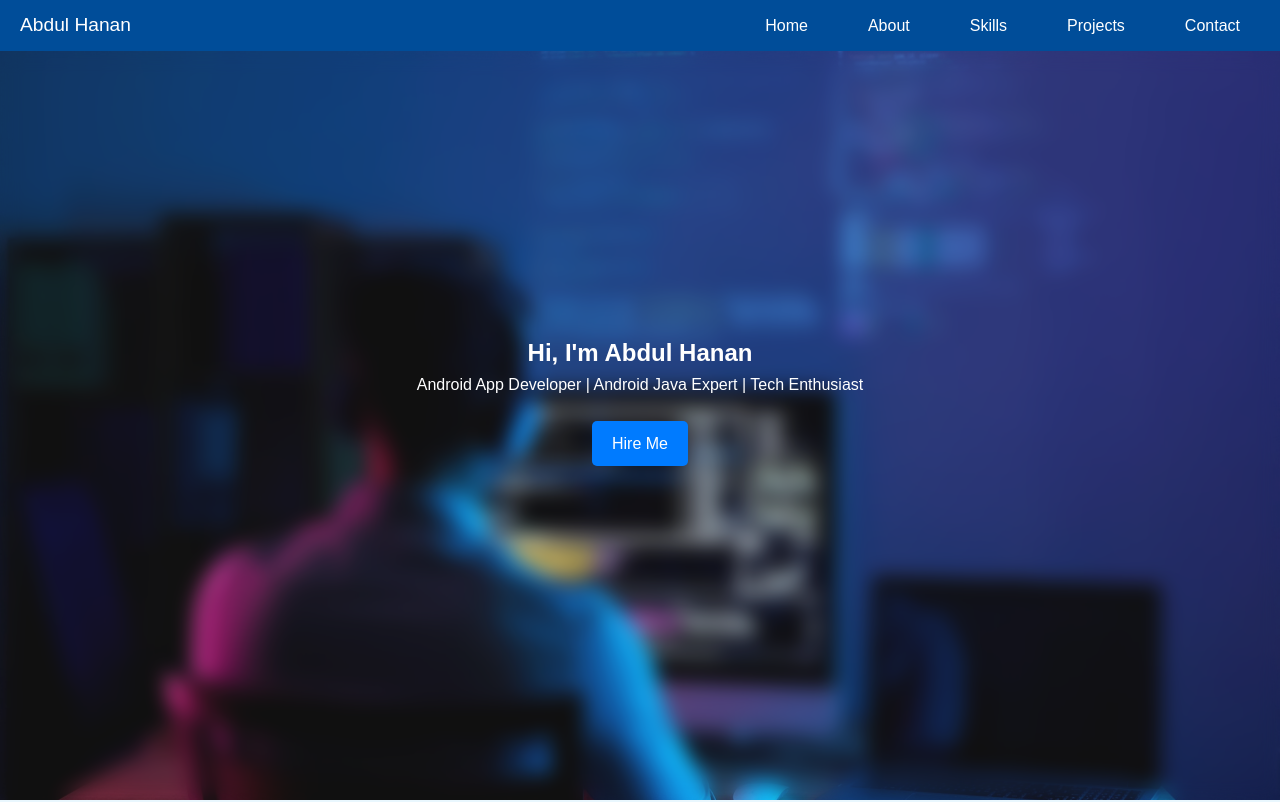
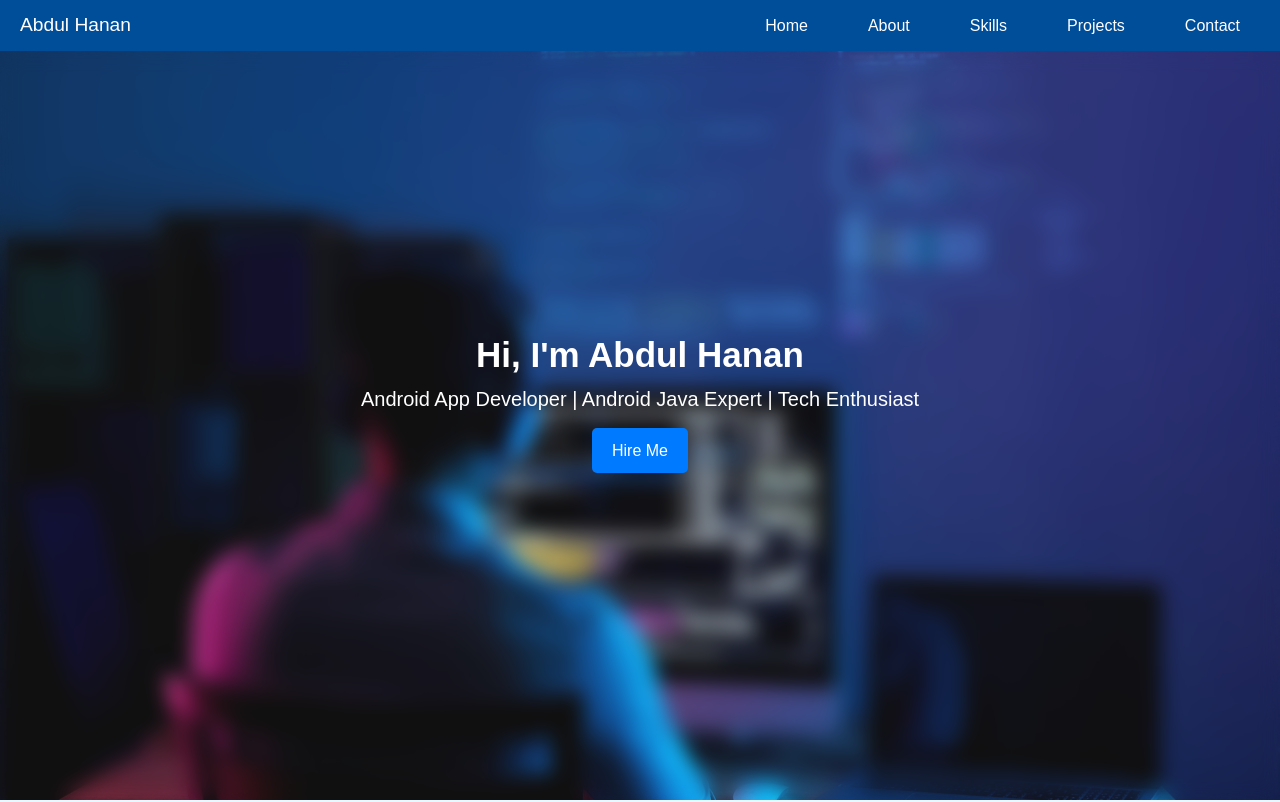
Before and after one commit to Ranahani248/Portfolio, a plain HTML site: page index.html in a window 1280 px wide. Shown: the top 802 px of the page. Drawn offline with Linux system fonts and the light colour scheme.

Commit message:
adjusted

```diff
--- a/index.html
+++ b/index.html
@@ -27,8 +27,8 @@
     <!-- Home Section -->
     <section id="home">
         <div class="intro">
-            <h1 class="animated-text">Hi, I'm Abdul Hanan</h1>
-            <p class="animated-text">Android App Developer | Android Java Expert | Tech Enthusiast</p>
+            <h1 class="animated-text" style="font-size: 35px;">Hi, I'm Abdul Hanan</h1>
+            <p class="animated-text" style="font-size: 20px;">Android App Developer | Android Java Expert | Tech Enthusiast</p>
             <a href="#contact" class="btn animated-btn">Hire Me</a>
         </div>
     </section>
--- a/styles.css
+++ b/styles.css
@@ -117,7 +117,7 @@ html {
     opacity: 0;
     transform: translateY(-20px);
     animation: fadeInUp 1s 0.5s forwards;
-    margin-top: 1.8vw;
+    margin-top: 1vw;
 }
 
 @keyframes fadeInUp {
@@ -294,6 +294,12 @@ section h6 {
     border-radius: 5px;
     transition: border-color 0.3s;
 }
+input{
+    height: 45px;
+}
+textarea{
+    height: 130px;
+}
 
 .input-highlight:focus {
     border-color: #007bff; /* Bright blue */
```
